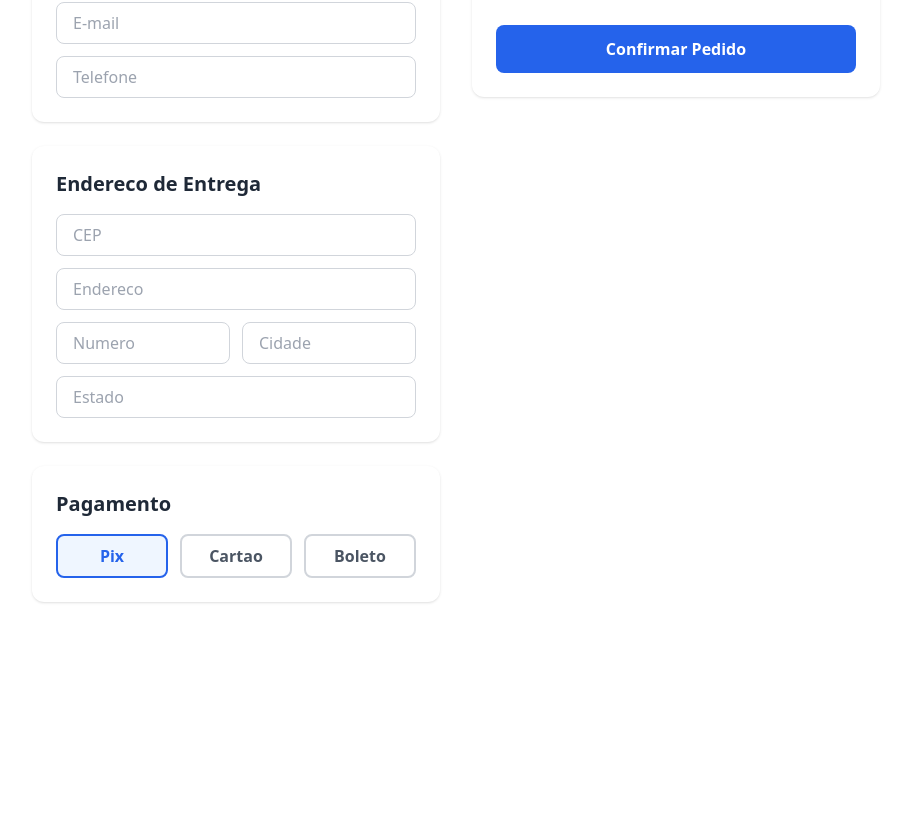
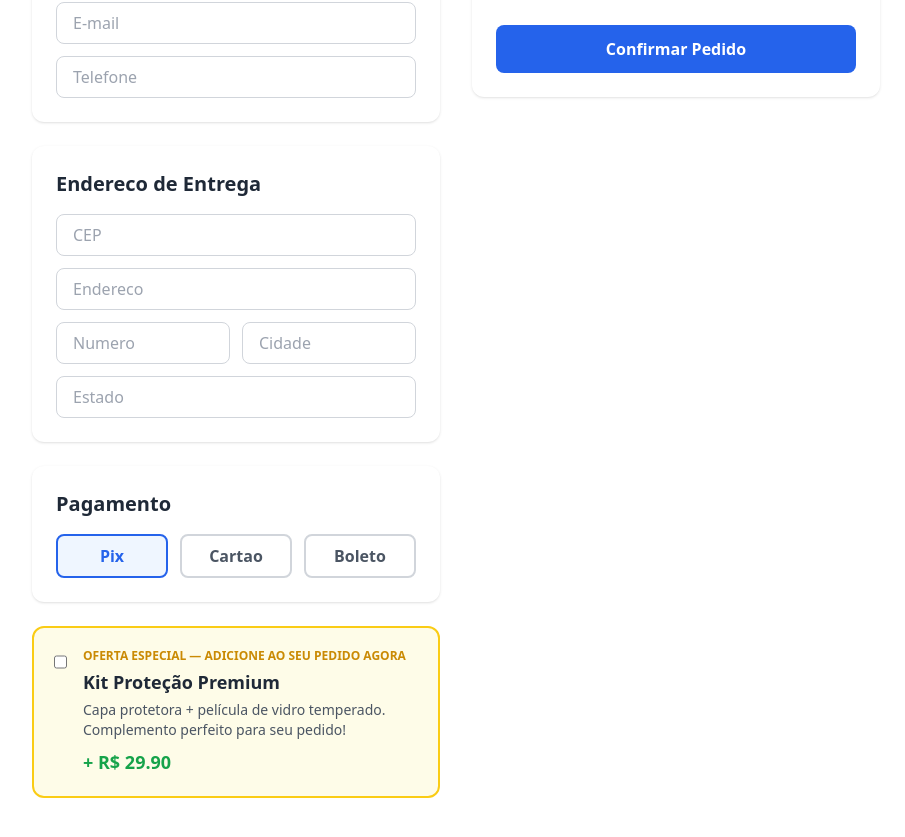
Before and after one commit to mauro-resende/loja-virtual, a React app in the folder frontend/: page /checkout in a window 1280 px wide. Shown: the part 313-1150 px from the top of the page, without its empty margins (184-1089 px from the left). Before the commit the page ends 963 px from the top, so only its background shows below. Built offline with nearby package versions, Linux system fonts and the light colour scheme; no server answers; the HTML template or start-up script is replaced by a standard one.

Commit message:
Adiciona Order Bump no checkout

```diff
--- a/frontend/src/pages/Checkout.jsx
+++ b/frontend/src/pages/Checkout.jsx
@@ -1,5 +1,15 @@
 import { useCart } from '../context/CartContext'
 import { useState } from 'react'
+
+const API = 'https://loja-virtual-production-6241.up.railway.app'
+
+const ORDER_BUMP = {
+  id: 'bump-1',
+  nome: 'Kit Proteção Premium',
+  descricao: 'Capa protetora + película de vidro temperado. Complemento perfeito para seu pedido!',
+  preco: 29.90,
+  quantidade: 1
+}
 
 export default function Checkout() {
   const { itens, total } = useCart()
@@ -9,25 +19,31 @@ export default function Checkout() {
   })
   const [pagamento, setPagamento] = useState('pix')
   const [enviando, setEnviando] = useState(false)
+  const [aceitouBump, setAceitouBump] = useState(false)
 
   function handleChange(e) {
     setForm({ ...form, [e.target.name]: e.target.value })
   }
 
+  function totalFinal() {
+    return total() + (aceitouBump ? ORDER_BUMP.preco : 0)
+  }
+
   async function handleConfirmar() {
     setEnviando(true)
+    const itensFinal = aceitouBump ? [...itens, ORDER_BUMP] : itens
     try {
-      await fetch('http://localhost:3000/api/pedidos', {
+      await fetch(`${API}/api/pedidos`, {
         method: 'POST',
         headers: { 'Content-Type': 'application/json' },
-        body: JSON.stringify({ ...form, pagamento, total: total(), itens })
+        body: JSON.stringify({ ...form, pagamento, total: totalFinal(), itens: itensFinal })
       })
 
-      const resPagamento = await fetch('http://localhost:3000/api/pagamento/criar-preferencia', {
+      const resPagamento = await fetch(`${API}/api/pagamento/criar-preferencia`, {
         method: 'POST',
         headers: { 'Content-Type': 'application/json' },
         body: JSON.stringify({
-          itens,
+          itens: itensFinal,
           pagador: { nome: form.nome, email: form.email, telefone: form.telefone }
         })
       })
@@ -90,6 +106,36 @@ export default function Checkout() {
               ))}
             </div>
           </div>
+
+          {/* ORDER BUMP */}
+          <div
+            onClick={() => setAceitouBump(!aceitouBump)}
+            className={`cursor-pointer border-2 rounded-xl p-5 transition-all ${
+              aceitouBump
+                ? 'border-green-500 bg-green-50 dark:bg-green-900/20'
+                : 'border-yellow-400 bg-yellow-50 dark:bg-yellow-900/20'
+            }`}
+          >
+            <div className="flex items-start gap-4">
+              <input
+                type="checkbox"
+                checked={aceitouBump}
+                onChange={() => setAceitouBump(!aceitouBump)}
+                className="mt-1 w-5 h-5 accent-green-500"
+                onClick={e => e.stopPropagation()}
+              />
+              <div>
+                <p className="text-xs font-bold uppercase text-yellow-600 dark:text-yellow-400 mb-1">
+                  Oferta especial — adicione ao seu pedido agora
+                </p>
+                <p className="font-bold text-gray-800 dark:text-white text-lg">{ORDER_BUMP.nome}</p>
+                <p className="text-gray-600 dark:text-gray-300 text-sm mt-1">{ORDER_BUMP.descricao}</p>
+                <p className="mt-2 text-green-600 dark:text-green-400 font-bold text-lg">
+                  + R$ {ORDER_BUMP.preco.toFixed(2)}
+                </p>
+              </div>
+            </div>
+          </div>
         </div>
 
         <div>
@@ -102,10 +148,16 @@ export default function Checkout() {
                   <span>R$ {(parseFloat(item.preco) * item.quantidade).toFixed(2)}</span>
                 </div>
               ))}
+              {aceitouBump && (
+                <div className="flex justify-between text-green-600 dark:text-green-400 font-medium">
+                  <span>{ORDER_BUMP.nome} x1</span>
+                  <span>R$ {ORDER_BUMP.preco.toFixed(2)}</span>
+                </div>
+              )}
             </div>
             <div className="border-t border-gray-200 dark:border-gray-700 pt-4 flex justify-between font-bold text-lg">
               <span className="text-gray-800 dark:text-white">Total</span>
-              <span className="text-blue-600">R$ {total().toFixed(2)}</span>
+              <span className="text-blue-600">R$ {totalFinal().toFixed(2)}</span>
             </div>
             <button onClick={handleConfirmar} disabled={enviando}
               className="w-full mt-6 bg-blue-600 text-white py-3 rounded-lg hover:bg-blue-700 transition font-bold disabled:opacity-50">
```
